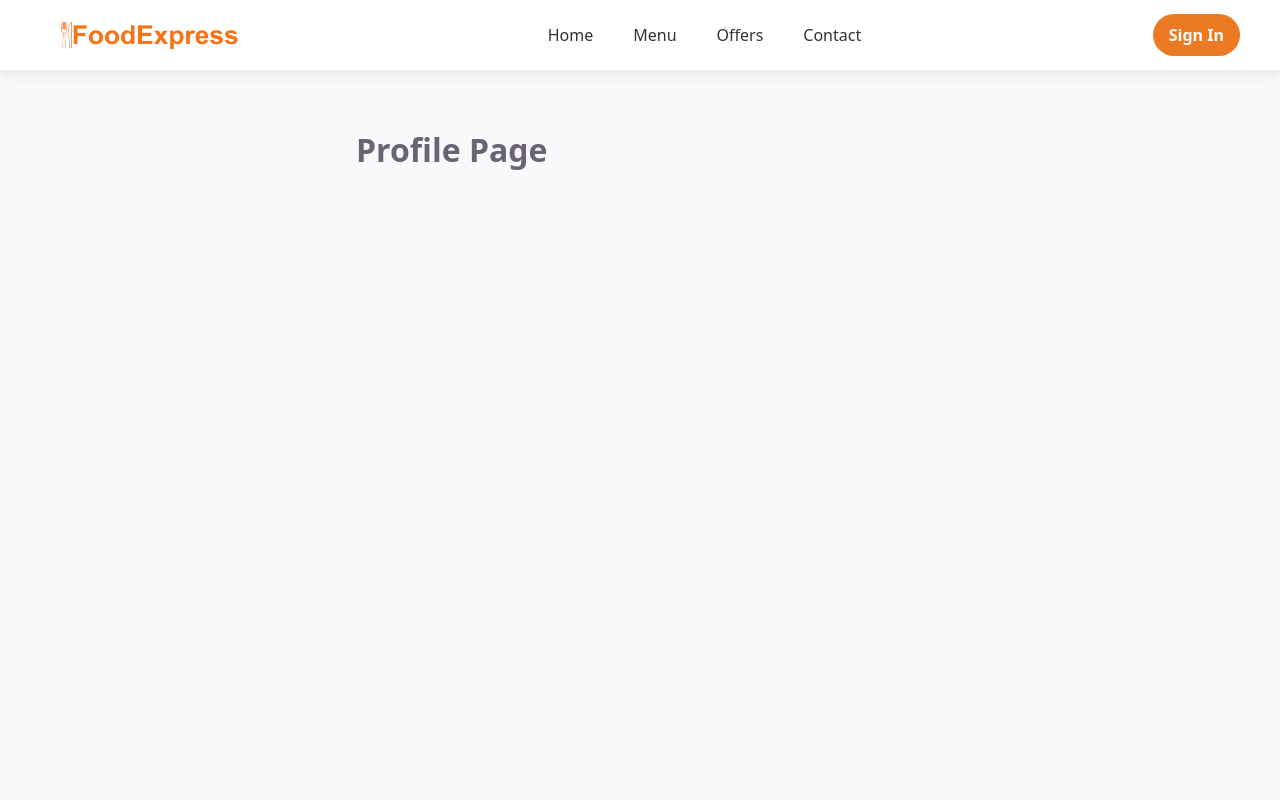
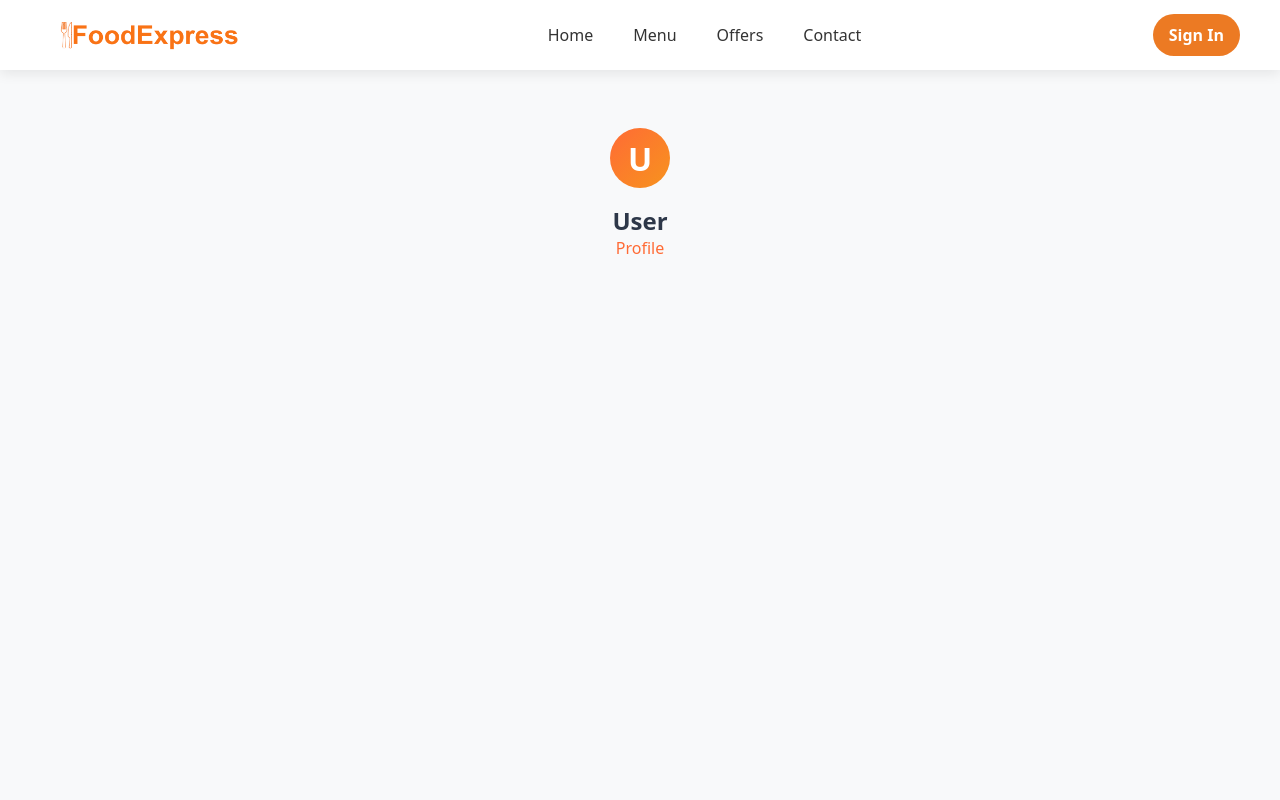
Before and after one commit to amine-essafil/restaurant-app, a React (Vite) app: page /profile in a window 1280 px wide. Shown: the top 800 px of the page. Built offline with nearby package versions, Linux system fonts and the light colour scheme; no server answers.

Commit message:
feat(profile): add profile header and avatar

```diff
--- a/src/pages/Profile/ProfileMain.css
+++ b/src/pages/Profile/ProfileMain.css
@@ -10,3 +10,32 @@
   margin: 0 auto;
   padding: 0 1rem;
 }
+.profile-header {
+  text-align: center;
+  margin-bottom: 2rem;
+}
+
+.profile-avatar {
+  width: 60px;
+  height: 60px;
+  background: linear-gradient(135deg, #ff6b35, #f7931e);
+  border-radius: 50%;
+  display: flex;
+  align-items: center;
+  justify-content: center;
+  margin: 0 auto 1rem auto;
+  font-size: 2rem;
+  font-weight: bold;
+  color: white;
+}
+
+.profile-username {
+  font-size: 1.5rem;
+  font-weight: 600;
+  color: #2d3748;
+}
+
+.breadcrumb-current {
+  color: #ff6b35;
+  font-weight: 500;
+}
--- a/src/pages/Profile/ProfileMain.jsx
+++ b/src/pages/Profile/ProfileMain.jsx
@@ -1,11 +1,33 @@
 import React from "react";
 import "./ProfileMain.css";
+import { useAuth } from "../../context/AuthContext";
 
 const ProfileMain = () => {
+    const { user } = useAuth();
+
+ const getInitial = () => {
+    return user?.name ? user.name.charAt(0).toUpperCase() : "U";
+  };
+
   return (
     <div className="profile-main">
       <div className="profile-main-container">
-        <h1>Profile Page</h1>
+                {/* Profile Header */}
+          <div className="profile-header">
+                <div className="profile-avatar">
+                  {getInitial()}
+                </div>
+
+                <h2 className="profile-username">
+                  {user?.name || "User"}
+                </h2>
+
+                <nav className="profile-breadcrumb">
+                  <span className="breadcrumb-current">
+                    Profile
+                  </span>
+                </nav>
+          </div>
       </div>
     </div>
   );
```
